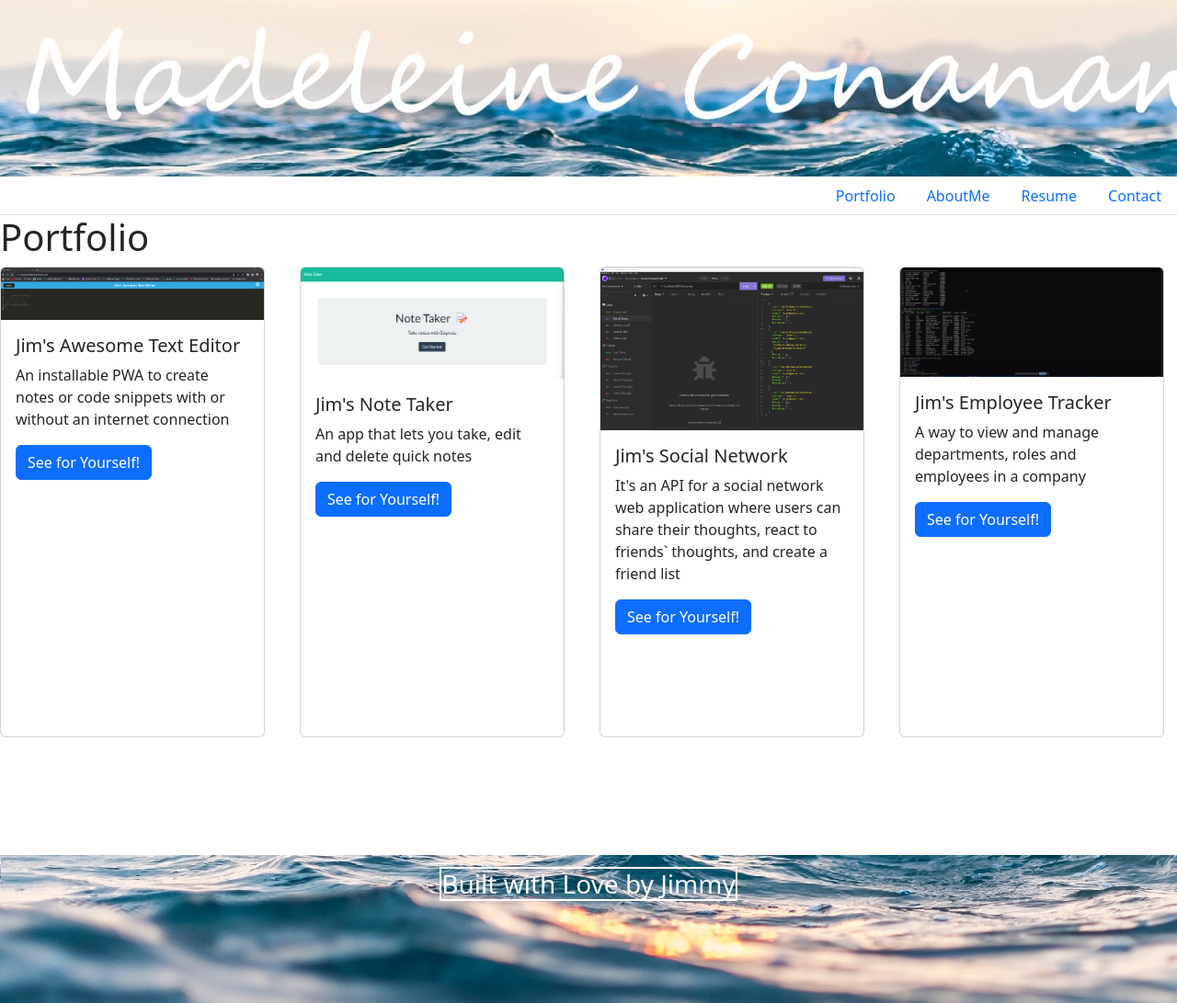
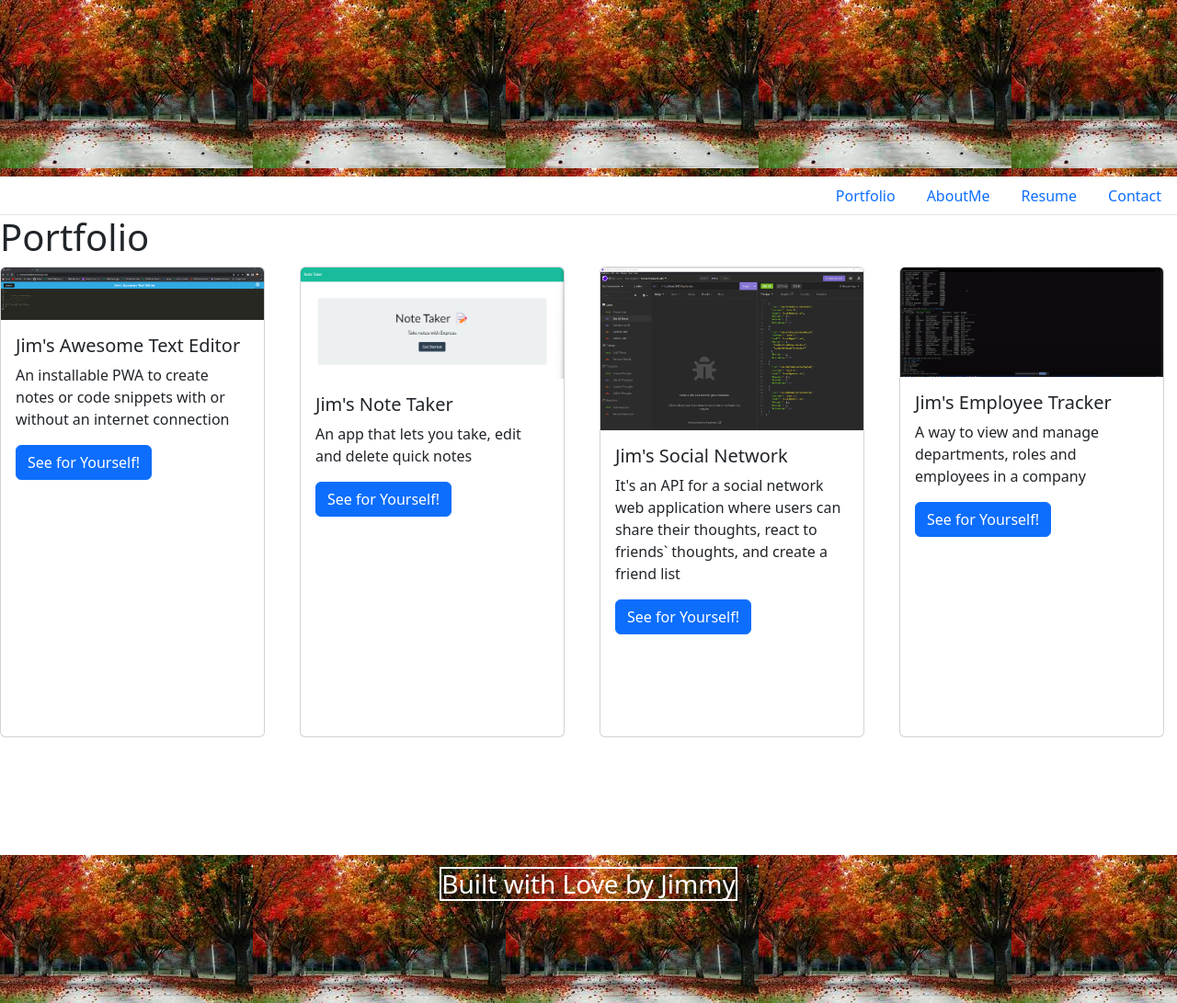
Before and after one commit to Dhabi966/JimsReactPortfolio, a React (Create React App) app: page / in a window 1280 px wide. Shown: the whole page at 92% size. Built offline with nearby package versions, Linux system fonts and the light colour scheme.

Commit message:
changing jpg images

```diff
--- a/src/index.css
+++ b/src/index.css
@@ -65,7 +65,7 @@
 
   .footer {
     color: white;
-    background-image: url("./assets/ocean2.jpg");
+    background-image: url("./assets/header.jpg");
     padding-bottom: 8%;
     display: flex;
   }
@@ -78,7 +78,7 @@
   }
 
   .header {
-    background-image: url("./assets/ocean.jpg");
+    background-image: url("./assets/header.jpg");
     padding-bottom: 15%;
 
   }
```
Also changed, not shown: public/header.jpg.
